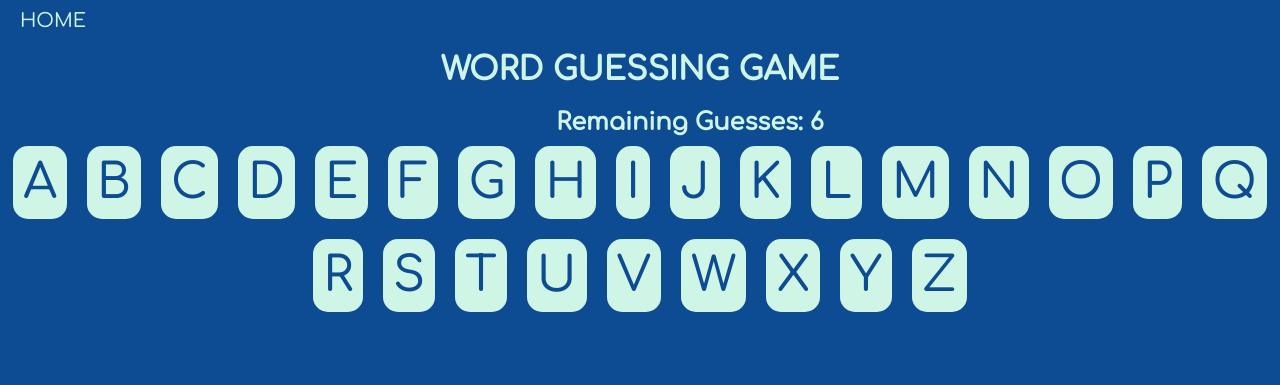
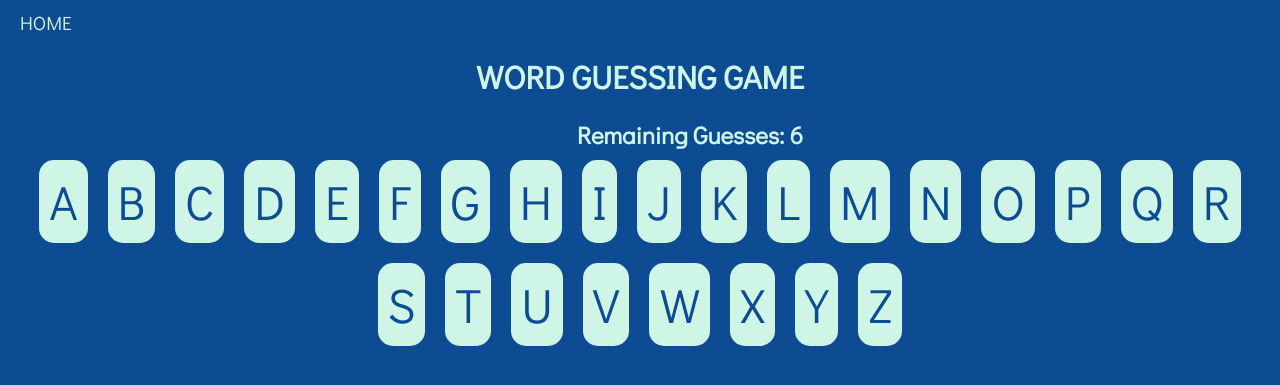
Before and after one commit to brucesensei/horizon-word-guess, a Node server app: page /game in a window 1280 px wide. Shown: the top 385 px of the page. Run offline with Node 20, Linux system fonts and the light colour scheme; some libraries are stand-ins or nearby versions.

Commit message:
added sounds and changed the font style.

```diff
--- a/public/css/styles.css
+++ b/public/css/styles.css
@@ -10,7 +10,7 @@ body {
     margin: auto;
     background-color: var(--dark);
     color: var(--light);
-    font-family: 'Comfortaa', cursive;
+    font-family: 'Didact Gothic', sans-serif;
 }
 
 select {
--- a/public/js/clientSide.js
+++ b/public/js/clientSide.js
@@ -10,7 +10,6 @@ for (let i = 0; i < alpha.length; i++) {
   box.addEventListener('click', handleClick);
   document.getElementById("letter-box").appendChild(box);
 }
-
 
 //------------------------conditional logic for click events on letters-----------------//
 
@@ -26,6 +25,8 @@ function handleClick() {
 
   // handles the case where the letter is in the word and inserts it in the display word.
   if (word.includes(letter)) {
+    let sound = new Audio("assets/correct.wav");
+    sound.play();
     let displayArray = displayWord.split(" ")
     for (let i = 0; i < word.length; i++) {
       if (word[i] == letter) {
@@ -41,6 +42,8 @@ function handleClick() {
         allLetters[i].removeEventListener("click", handleClick);
       }
       document.getElementById("winner").hidden = false;
+      let sound = new Audio("assets/win.wav");
+    sound.play();
     }
   }
   // handles the case where the remaining guess is incorrect. It moves the counter to 0,
@@ -52,9 +55,13 @@ function handleClick() {
     }
     document.getElementById("remainingGuesses").innerHTML = remainingguesses - 1
     document.getElementById("showWord").hidden = false;
+    let sound = new Audio("assets/lose.wav");
+    sound.play();
   } else {
   //handles the case where the guess is incorrect but gusses remain. Game play continues.
     document.getElementById("remainingGuesses").innerHTML = remainingguesses - 1
+    let sound = new Audio("assets/wrong.wav");
+    sound.play();
   }
 }
 
--- a/views/partials/header.ejs
+++ b/views/partials/header.ejs
@@ -6,8 +6,8 @@
   <meta name="viewport" content="width=device-width, initial-scale=1.0">
   <title>Word Guess</title>
   <link rel="preconnect" href="https://fonts.googleapis.com">
-  <link rel="preconnect" href="https://fonts.gstatic.com" crossorigin>
-  <link href="https://fonts.googleapis.com/css2?family=Comfortaa:wght@500&display=swap" rel="stylesheet">
+<link rel="preconnect" href="https://fonts.gstatic.com" crossorigin>
+<link href="https://fonts.googleapis.com/css2?family=Didact+Gothic&display=swap" rel="stylesheet">
   <link rel="stylesheet" href="css/styles.css">
 </head>
   <div id="nav" align="left">
```
Also changed, not shown: 4 other files.
